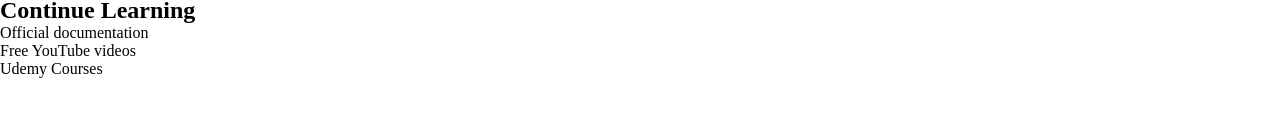
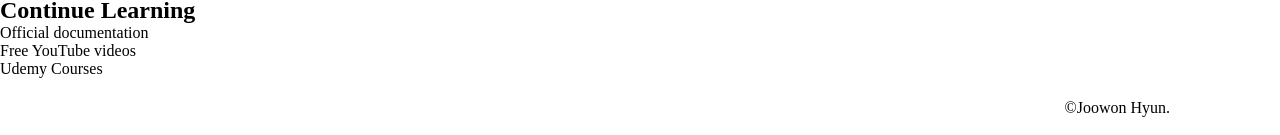
Before and after one commit to joowonhyun/personal-blog, a Next.js app: page /posts/aws-qucikstart in a window 1280 px wide. Shown: the part 1405-1540 px from the top of the page. Before the commit the page ends 1483 px from the top, so only its background shows below. Built offline with nearby package versions, Linux system fonts and the light colour scheme.

Commit message:
feat : add footer

```diff
--- a/app/layout.tsx
+++ b/app/layout.tsx
@@ -2,6 +2,7 @@
 import { Inter } from "next/font/google";
 import "./globals.css";
 import Header from "@/components/Header/Header";
+import Footer from "@/components/Footer/Footer";
 
 const inter = Inter({ subsets: ["latin"] });
 
@@ -20,6 +21,7 @@
       <body>
         <Header/>
         {children}
+        <Footer/>
       </body>
     </html>
   );
--- /dev/null
+++ b/components/Footer/Footer.module.css
@@ -0,0 +1,8 @@
+.container{
+  height: 60px;
+  display: flex;
+  justify-content: flex-end;
+  align-items: center;
+  max-width: 1060px;
+  margin: 0 auto;
+}
--- /dev/null
+++ b/components/Footer/Footer.tsx
@@ -0,0 +1,12 @@
+import React from "react";
+import styles from "./Footer.module.css";
+
+const Footer = () => {
+  return (
+    <footer className={styles.container}>
+      ©Joowon Hyun.
+    </footer>
+  );
+};
+
+export default Footer;
```
